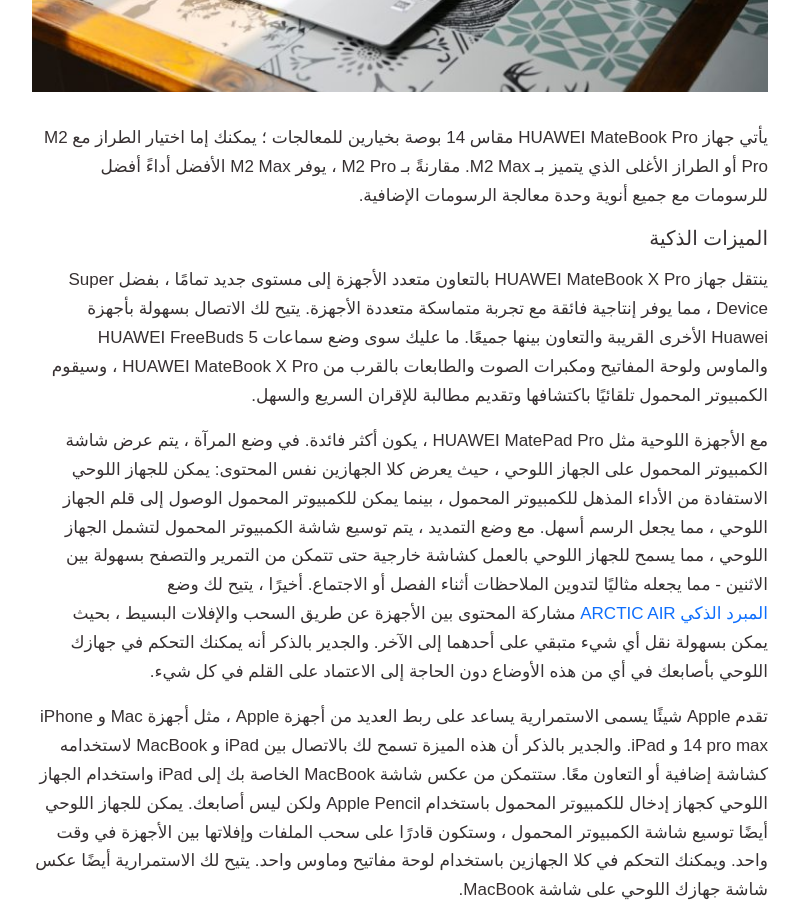
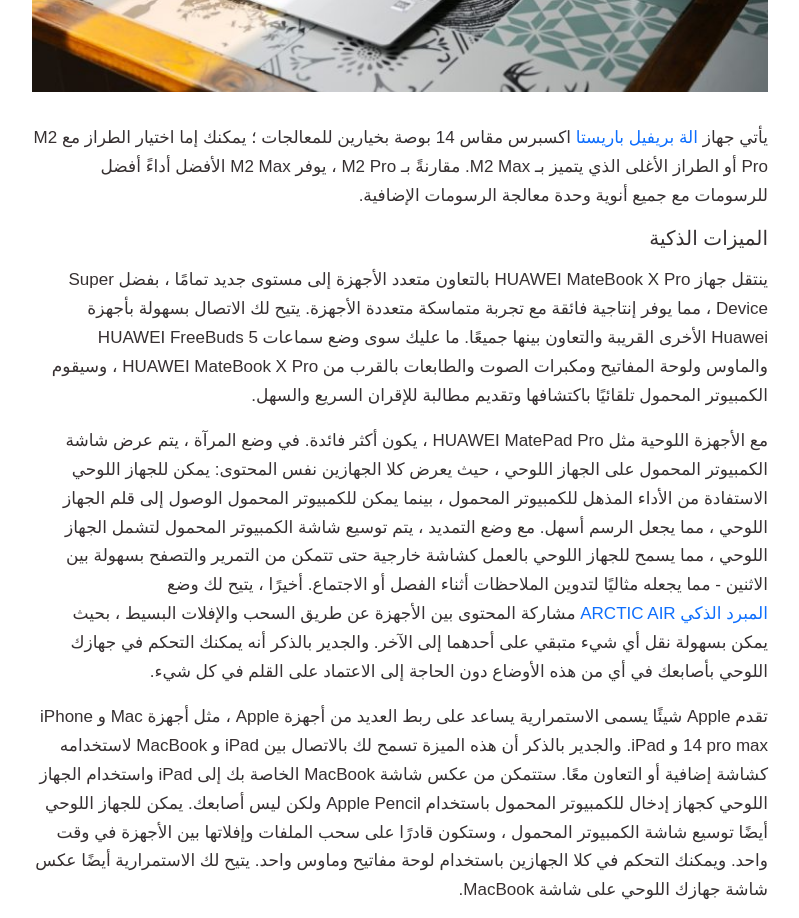
Before and after one commit to MohGumaa/keywords, a plain HTML site: page bottom-sheet-ar.html in a window 1280 px wide. Shown: the part 3000-3918 px from the top of the page, without its empty margins (430-1229 px from the left). Drawn offline with nearby package versions, Linux system fonts and the light colour scheme.

Commit message:
update the button arabic version

```diff
--- a/bottom-sheet-ar.html
+++ b/bottom-sheet-ar.html
@@ -213,10 +213,10 @@
             class="img-fluid rounded mb-4 pb-2"
           />
           <p id="slide-5">
-            يأتي جهاز HUAWEI MateBook Pro مقاس 14 بوصة بخيارين للمعالجات ؛ يمكنك
-            إما اختيار الطراز مع M2 Pro أو الطراز الأغلى الذي يتميز بـ M2 Max.
-            مقارنةً بـ M2 Pro ، يوفر M2 Max الأفضل أداءً أفضل للرسومات مع جميع
-            أنوية وحدة معالجة الرسومات الإضافية.
+            يأتي جهاز الة بريفيل باريستا اكسبرس مقاس 14 بوصة بخيارين للمعالجات ؛
+            يمكنك إما اختيار الطراز مع M2 Pro أو الطراز الأغلى الذي يتميز بـ M2
+            Max. مقارنةً بـ M2 Pro ، يوفر M2 Max الأفضل أداءً أفضل للرسومات مع
+            جميع أنوية وحدة معالجة الرسومات الإضافية.
           </p>
           <h5 class="my-3">الميزات الذكية</h5>
           <p>
@@ -494,6 +494,11 @@
           title: "سوني جهاز ألعاب بلايستيشن 5 (إصدار الأقراص) مع ذراع تحكم",
           pic: "img/playstation-5.jpg",
         },
+        cartOne: {
+          title:
+            "ماكينة تحضير قهوة الإسبرسو للباريستا 2 لتر 1700 وات BES870 كروم",
+          pic: "img/Breville.png",
+        },
         plus: {
           title:
             "مولد الطاقة المحمول محطة طاقة متنقلة من الشحن السريع, اينما كنت في أي وقت جهاز الشحن السريع صديقك المفضل",
@@ -536,6 +541,7 @@
       const keywordTwo = "مولد الطاقة المحمول";
       const keywordThree = "المبرد الذكي ARCTIC AIR";
       const keywordFour = "هواوي برو";
+      const keywordFive = "الة بريفيل باريستا";
 
       const paragraphOne = document.getElementById("slide-1");
       const paragraphTwo = document.getElementById("slide-2");
@@ -563,15 +569,6 @@
         </span>`
       );
 
-      const modifiedParagraphPlus = paragraphFour.innerHTML.replace(
-        new RegExp(keywordFour, "gi"),
-        `<span class="button slide-button flex-gap" id="plusOne">
-          <span class="text">$&</span>
-          <i class="fa-solid fa-plus fs-15"></i>
-          <span class="button-shape"></span>
-        </span>`
-      );
-
       // Arrow
       const modifiedParagraphThree = paragraphThree.innerHTML.replace(
         new RegExp(keywordThree, "gi"),
@@ -582,10 +579,29 @@
         </span>`
       );
 
+      const modifiedParagraphPlus = paragraphFour.innerHTML.replace(
+        new RegExp(keywordFour, "gi"),
+        `<span class="button slide-button flex-gap" id="plusOne">
+          <span class="text">$&</span>
+          <i class="fa-solid fa-plus fs-15"></i>
+          <span class="button-shape"></span>
+        </span>`
+      );
+
+      const modifiedParagraphFive = paragraphFive.innerHTML.replace(
+        new RegExp(keywordFive, "gi"),
+        `<span class="button slide-button flex-gap" id="cartOne">
+          <span>$&</span>
+          ${SVGICONBlack}
+          <span class="button-shape yellow"></span>
+        </span>`
+      );
+
       paragraphOne.innerHTML = modifiedParagraphOne;
       paragraphTwo.innerHTML = modifiedParagraphTwo;
       paragraphThree.innerHTML = modifiedParagraphThree;
       paragraphFour.innerHTML = modifiedParagraphPlus;
+      paragraphFive.innerHTML = modifiedParagraphFive;
 
       // Select DOM elements
       const showModalBtns = document.querySelectorAll(".slide-button");
@@ -699,6 +715,12 @@
         const cartPosition = cart.getBoundingClientRect();
         const cartShape = document.querySelector("#cart .button-shape");
         const cartSVG = document.querySelector("#cart svg");
+
+        const cartOne = document.getElementById("cartOne");
+        const cartOnePosition = cartOne.getBoundingClientRect();
+        const cartOneShape = document.querySelector("#cartOne .button-shape");
+        const cartOneSVG = document.querySelector("#cartOne svg");
+
         if (
           cartPosition.top < middleOfViewport &&
           cartPosition.bottom > middleOfViewport
@@ -707,6 +729,17 @@
             cart.classList.add("button-highlight");
             cartShape.style.transform = "translate(0%)";
             cartSVG.style.display = "inline-flex";
+          }, 500);
+        }
+
+        if (
+          cartOnePosition.top < middleOfViewport &&
+          cartOnePosition.bottom > middleOfViewport
+        ) {
+          setTimeout(() => {
+            cartOne.classList.add("button-highlight", "text-black");
+            cartOneShape.style.transform = "translate(0%)";
+            cartOneSVG.style.display = "inline-flex";
           }, 500);
         }
 
--- a/css/style-ar.css
+++ b/css/style-ar.css
@@ -470,6 +470,7 @@
   }
 
   .btn-price .bi {
+    font-size: 10px;
     margin-top: 4px;
   }
 
```
